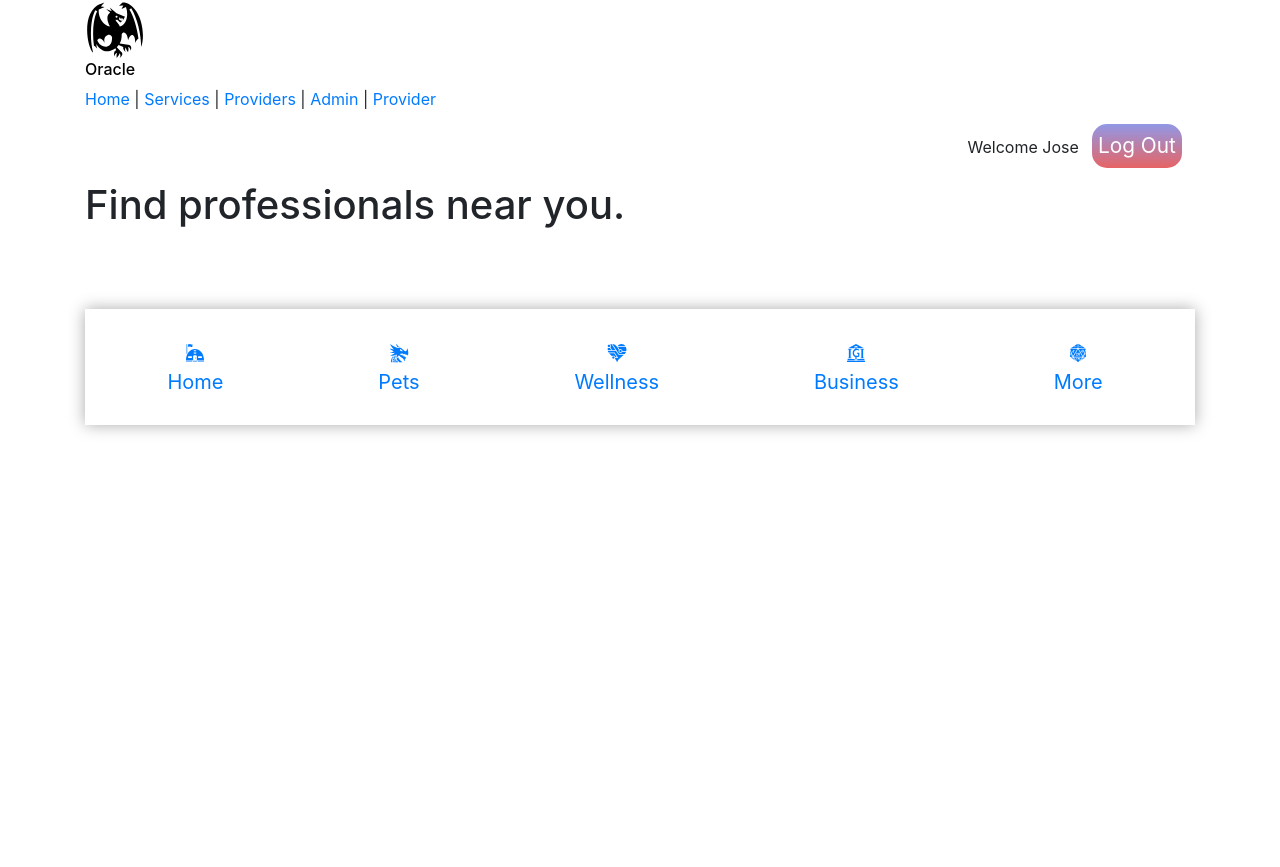
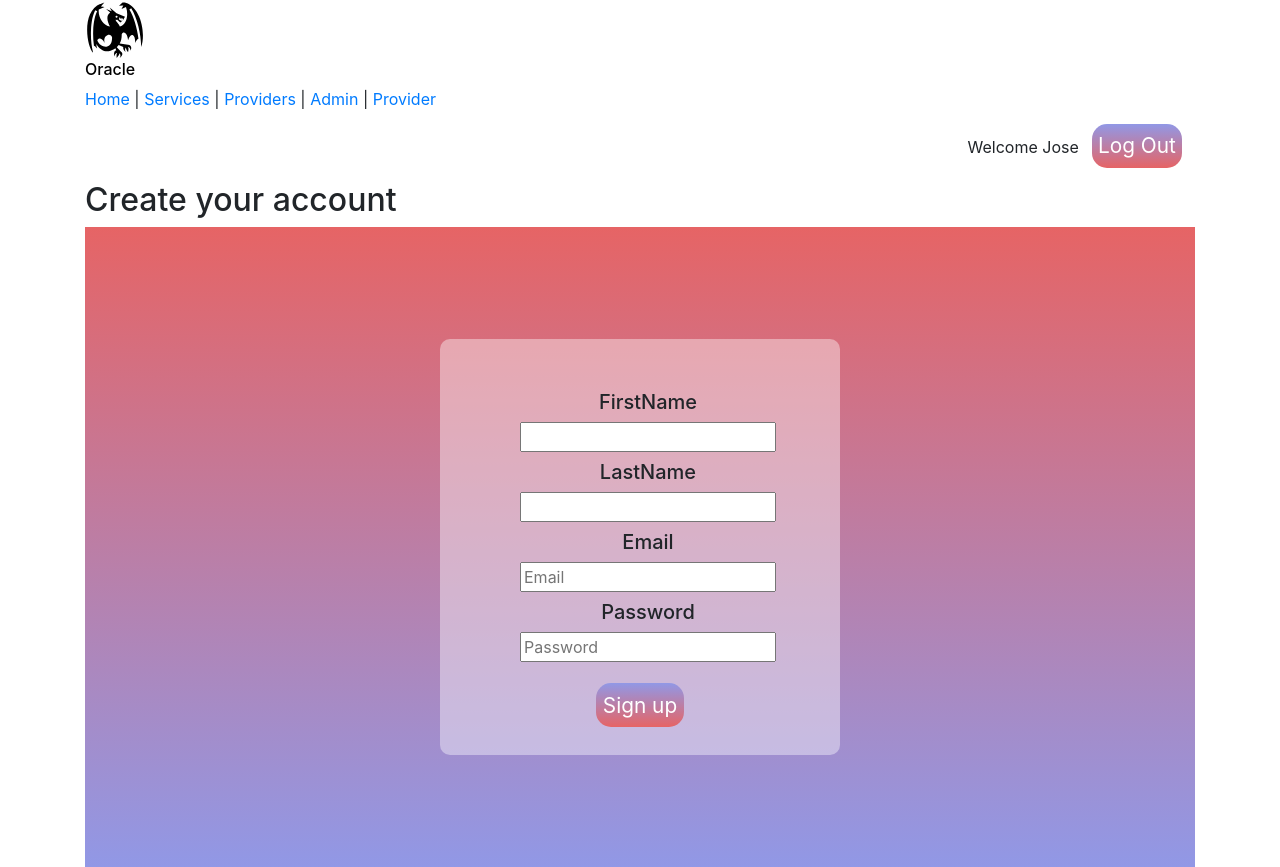
Before and after one commit to sd19oracle/cs4500-sp19-client-react-oracle, a React (Create React App) app: page /signup in a window 1280 px wide. Before the commit this address led to /home. Before the commit the page ends 800 px from the top, so only its background shows below. Built offline with nearby package versions, Linux system fonts and the light colour scheme.

Commit message:
Fix a bunch number of work. Right now! Welcome Jose is work

```diff
--- a/src/App.js
+++ b/src/App.js
@@ -44,7 +44,7 @@ class App extends Component {
                   <Link to="/providers"> Providers</Link> |
                   <Link to="/admin"> Admin</Link> |
                   <Link to="/provider"> Provider</Link>
-
+                  {console.log(this.state)}
                   {this.state.username != "" ?
 
                       (<div className="text-right">
@@ -68,6 +68,9 @@ class App extends Component {
                   <div>
              </div>
 
+                    <Route exact path="/" render={() => (
+                        <Redirect to="/home"/>
+                    )}/>
                   <Route
                         path="/signup"
                         exact
@@ -98,7 +101,7 @@ class App extends Component {
                       path="/providers"
                       exact
                       component={ServiceProviderNavigator}/> */}
-                      <Redirect from="/" to="/home" />
+                  {/* <Redirect from="/" to="/home" /> */}
               </div>
 
           </Router>
--- a/src/components/ServiceCategoryPills/ServiceCategoryPills.js
+++ b/src/components/ServiceCategoryPills/ServiceCategoryPills.js
@@ -1,46 +1,47 @@
 import React from 'react'
+import {Link} from 'react-router-dom'
 import {GiBarracks, GiBank, GiSpikedDragonHead, GiTechnoHeart, GiDiceTwentyFacesTwenty } from "react-icons/gi";
 const ServiceCategoryPills = () =>
     <ul className="nav nav-pills nav-fill wd-shadow wd-padding-20">
         <li className="nav-item">
-            <a className="nav-link btn-lg text-center"
-               href="/services/home">
+            <Link className="nav-link btn-lg text-center"
+               to="/services/home">
                 <GiBarracks />
                 <br/>
                 Home
-            </a>
+            </Link>
         </li>
         <li className="nav-item">
-            <a className="nav-link btn-lg text-center"
-               href="/services/pets">
+            <Link className="nav-link btn-lg text-center"
+               to="/services/pets">
                 <GiSpikedDragonHead />
                 <br/>
                 Pets
-            </a>
+            </Link>
         </li>
         <li className="nav-item">
-            <a className="nav-link btn-lg text-center"
-               href="/services/wellness">
+            <Link className="nav-link btn-lg text-center"
+               to="/services/wellness">
                 <GiTechnoHeart />
                 <br/>
                 Wellness
-            </a>
+            </Link>
         </li>
         <li className="nav-item">
-            <a className="nav-link btn-lg text-center"
-               href="/services/business">
+            <Link className="nav-link btn-lg text-center"
+               to="/services/business">
                 <GiBank />
                 <br/>
                 Business
-            </a>
+            </Link>
         </li>
         <li className="nav-item">
-            <a className="nav-link btn-lg text-center"
-               href="/services">
+            <Link className="nav-link btn-lg text-center"
+               to="/services">
                 <GiDiceTwentyFacesTwenty />
                 <br/>
                 More
-            </a>
+            </Link>
         </li>
     </ul>
 
--- a/src/components/SignUp.js
+++ b/src/components/SignUp.js
@@ -18,7 +18,6 @@ class SignUp extends React.Component {
                 password : data.get('password')}
         console.log(info)
         this.UserService.createUser(info);
-        this.props.history.push({pathname :'/', state: { username: data.get('firstname')}});
         this.props.history.push({pathname :'/home', state: { username: data.get('firstname')}});
     }
 
```
